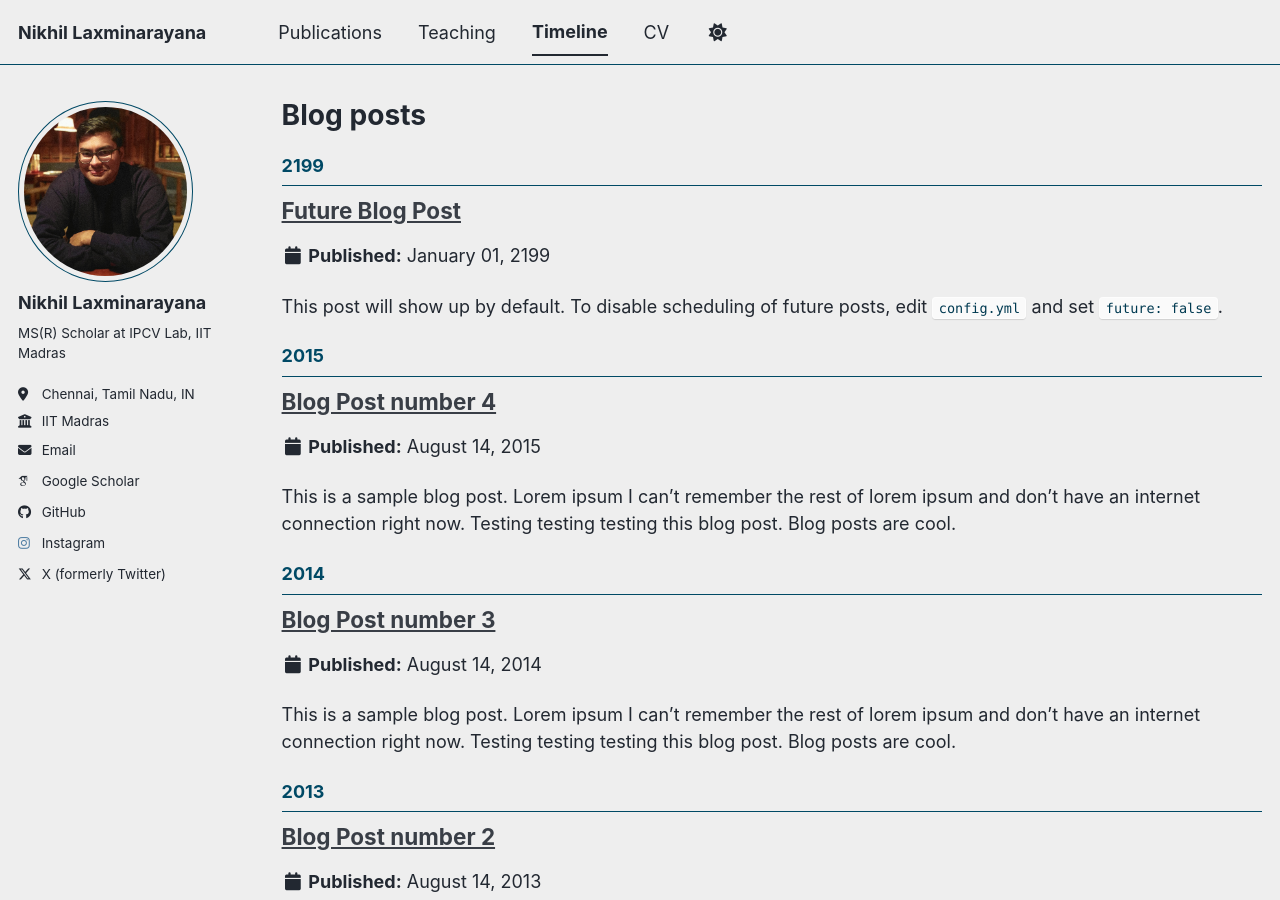
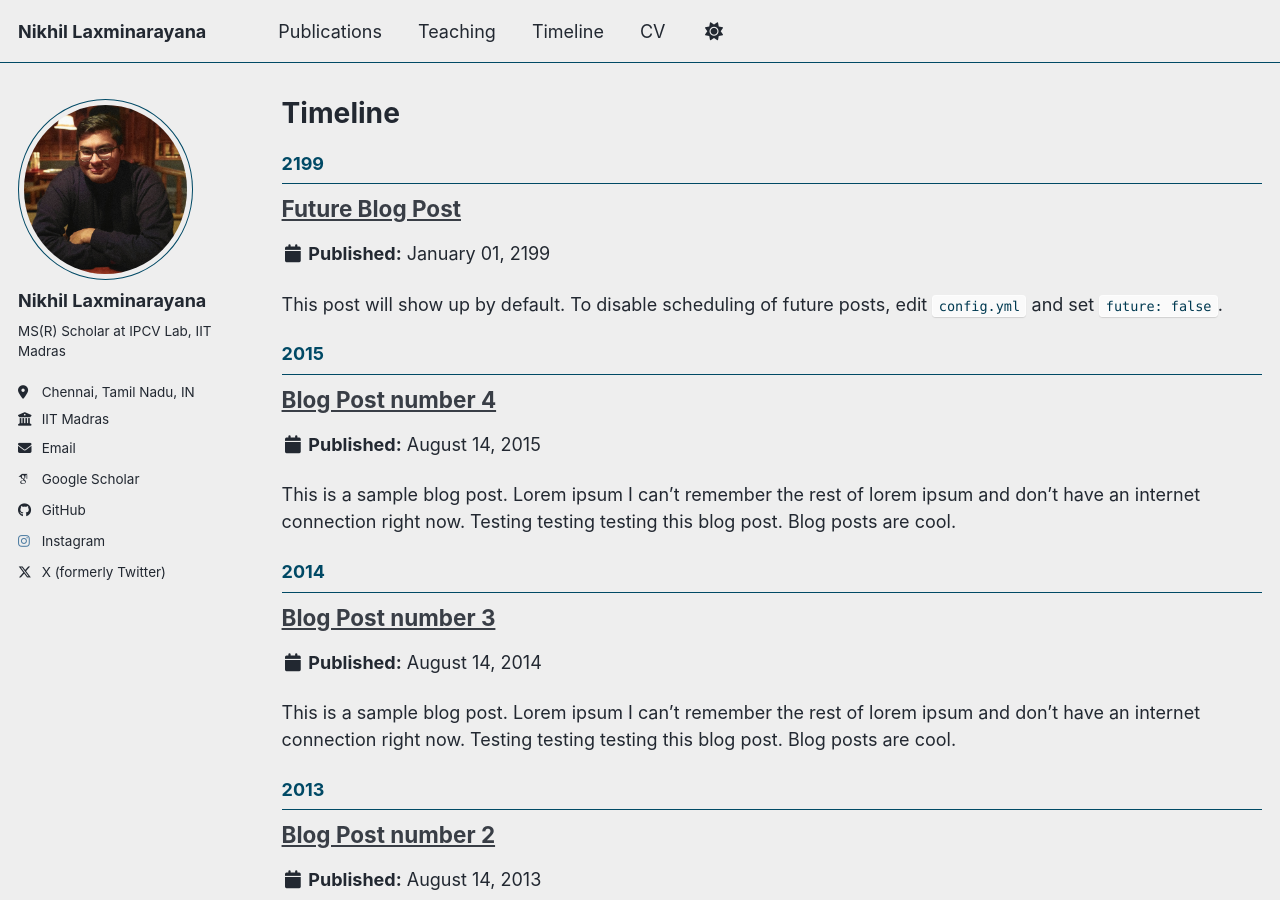
Before and after one commit to n1x1l/n1x1l.github.io, a Jekyll site: the page built from _pages/year-archive.html, in a window 1280 px wide and 900 px high. Built offline with Jekyll 4.4.1, drawn with Linux system fonts in a browser that asks for light colours; some web fonts are replaced; a script bundle is joined from its source files by our own code; library files that are not in the unit come from our copies.

Commit message:
update timeline

```diff
--- a/_pages/year-archive.html
+++ b/_pages/year-archive.html
@@ -1,10 +1,11 @@
 ---
 layout: archive
-permalink: /year-archive/
-title: "Blog posts"
+permalink: /timeline/
+title: "Timeline"
 author_profile: true
 redirect_from:
-  - /wordpress/blog-posts/
+  - /timeline.html
+  - /timeline/
 ---
 
 {% include base_path %}
```
